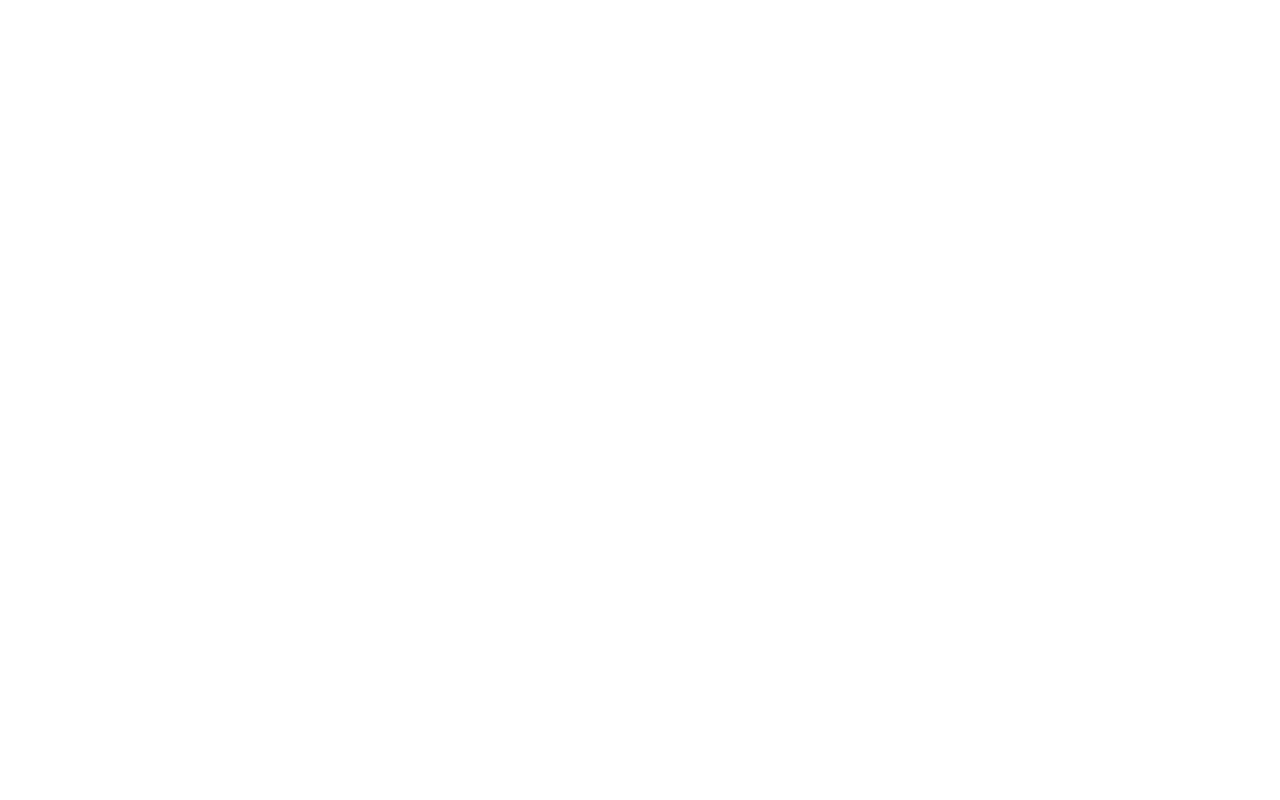
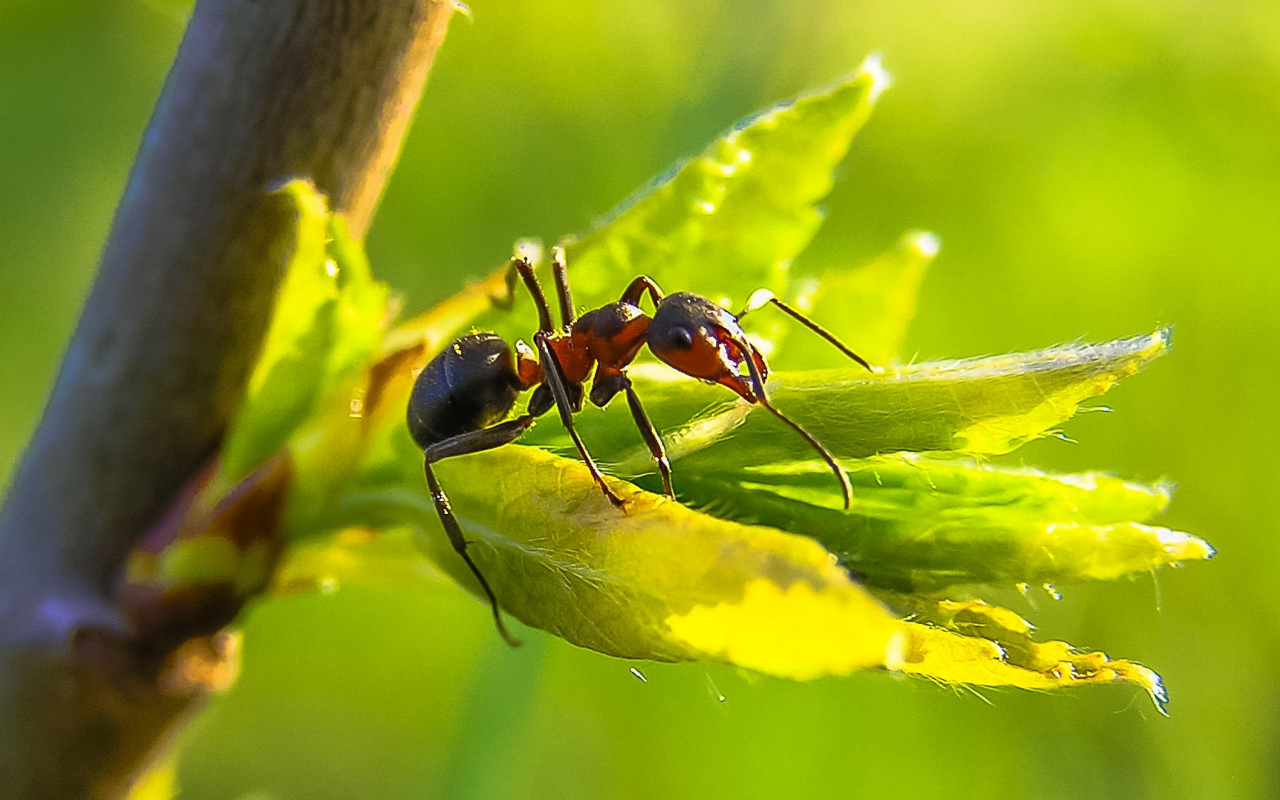
Before and after one commit to Majinmuszu/test-tasks-js, a plain HTML site: page frontCSS.html in a window 1280 px wide. Drawn offline with Linux system fonts and the light colour scheme.

Commit message:
added css task

```diff
--- a/frontCSS.html
+++ b/frontCSS.html
@@ -0,0 +1,13 @@
+<!DOCTYPE html>
+<html lang="en">
+<head>
+    <meta charset="UTF-8">
+    <meta http-equiv="X-UA-Compatible" content="IE=edge">
+    <meta name="viewport" content="width=device-width, initial-scale=1.0">
+    <title>Document</title>
+    <link rel="stylesheet" href="./styles.css">
+</head>
+<body class="photo-container">
+    <img src="./images/photo.jpg" alt="ant on leaf" class="fullscreen-photo">
+</body>
+</html>
--- a/styles.css
+++ b/styles.css
@@ -4,6 +4,11 @@
 ul {
   list-style: none;
   padding: 0;
+}
+html,
+body {
+  height: 100%;
+  margin: 0;
 }
 .browser-button {
   width: 220px;
@@ -28,3 +33,10 @@ ul {
   text-align: center;
   margin-left: 20px;
 }
+
+.fullscreen-photo {
+  width: 100%;
+  height: 100%;
+  display: block;
+  object-fit: cover;
+}
```
Also changed, not shown: images/photo.jpg (added). Lines whose indentation alone changed are shown as unchanged.
